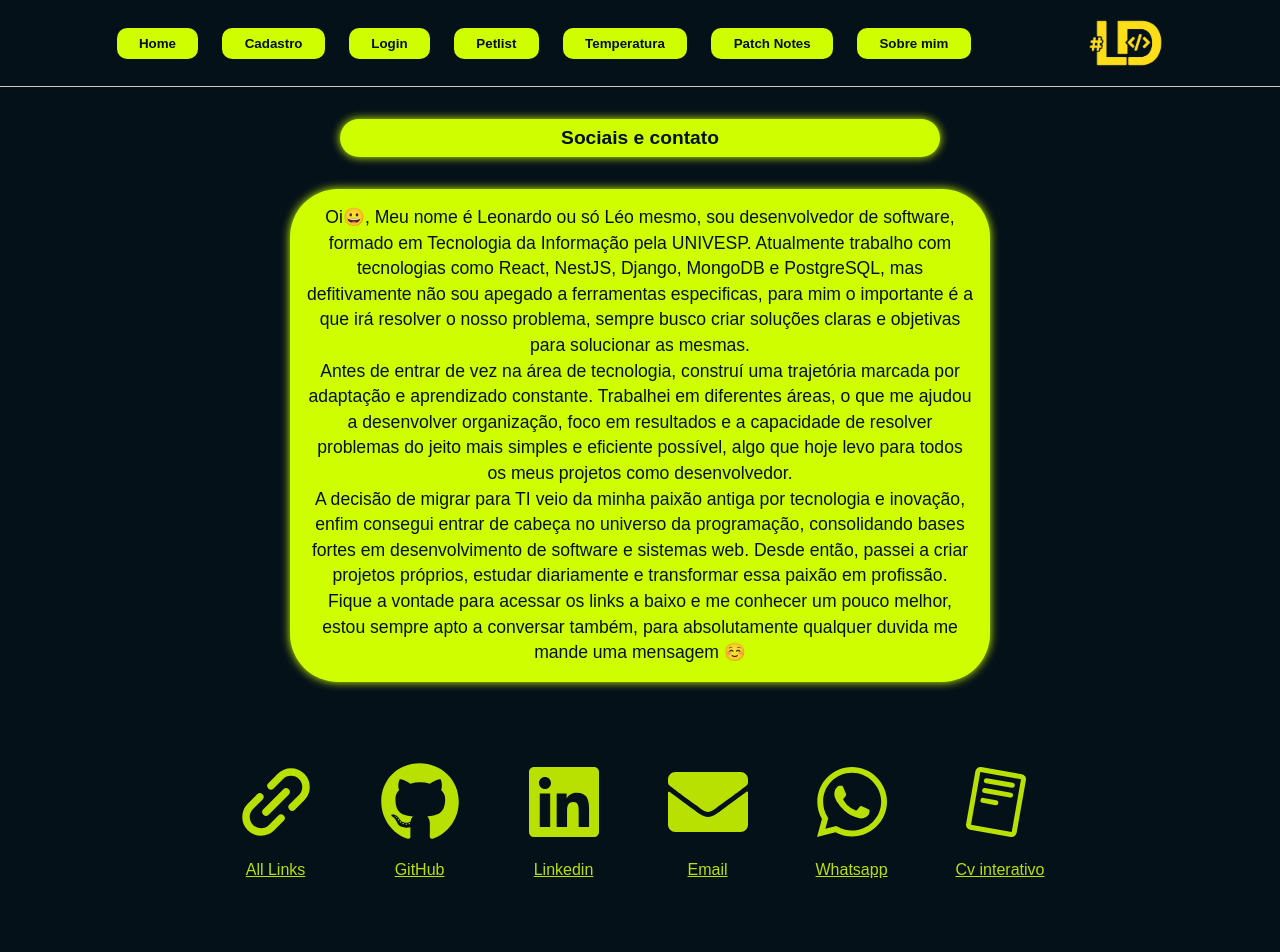
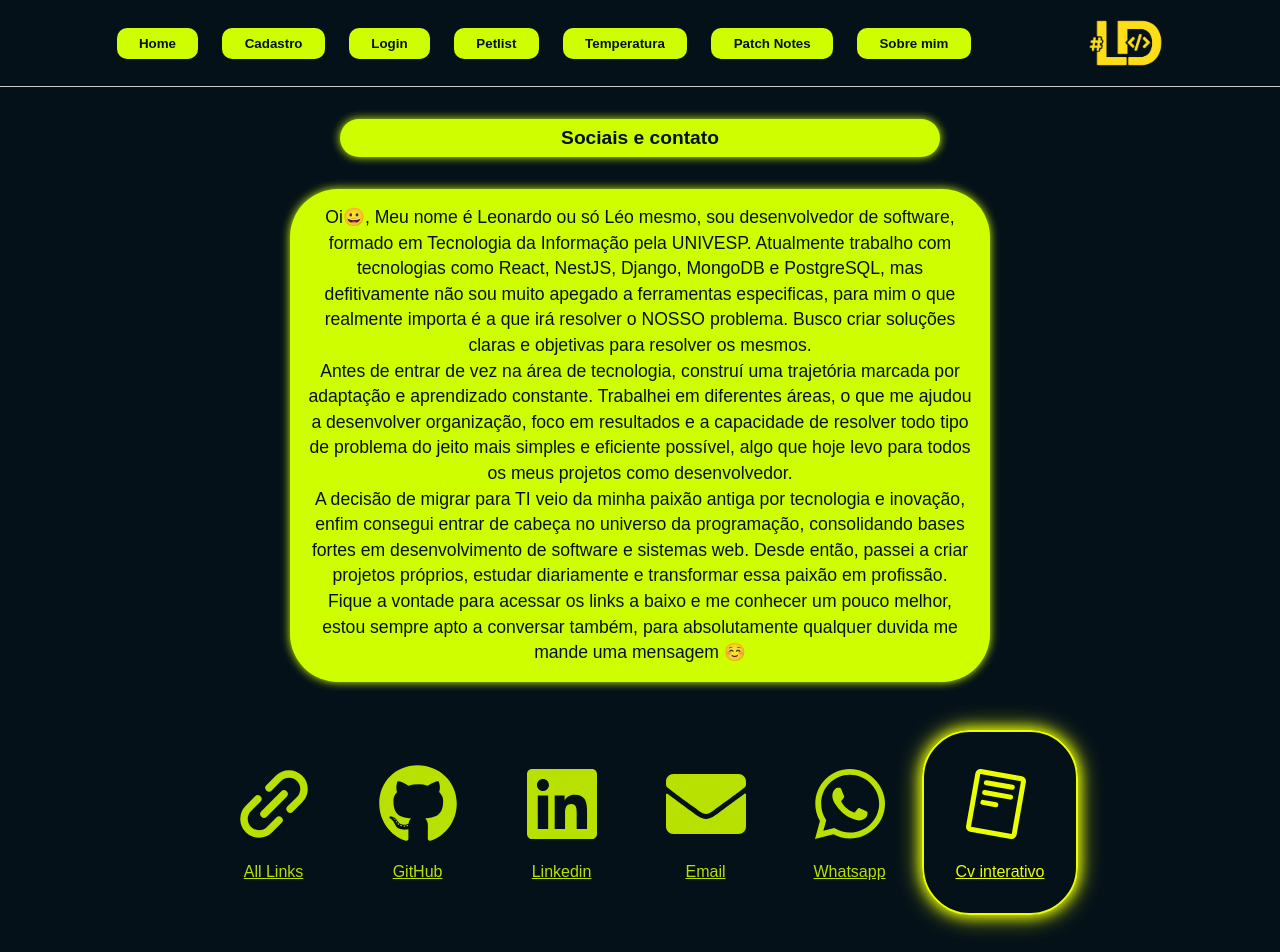
Before and after one commit to ld-oliveira/API_PLAYGROUND_FRONT, a React (Create React App) app: page /contato in a window 1280 px wide. Shown: the top 952 px of the page. Built offline with nearby package versions, Linux system fonts and the light colour scheme; no server answers.

Commit message:
atualizacoes-contato

```diff
--- a/src/pages/Contato.jsx
+++ b/src/pages/Contato.jsx
@@ -10,8 +10,8 @@ const Contato = () => {
         <h2 className="title-contato">Sociais e contato</h2>
       </div>
       <div>
-        <p className='p-sobremim'>Oi😀, Meu nome é Leonardo ou só Léo mesmo, sou desenvolvedor de software, formado em Tecnologia da Informação pela UNIVESP. Atualmente trabalho com tecnologias como React, NestJS, Django, MongoDB e PostgreSQL, mas defitivamente não sou apegado a ferramentas especificas, para mim o importante é a que irá resolver o nosso problema, sempre busco criar soluções claras e objetivas para solucionar as mesmas.<br></br>
-          Antes de entrar de vez na área de tecnologia, construí uma trajetória marcada por adaptação e aprendizado constante. Trabalhei em diferentes áreas, o que me ajudou a desenvolver organização, foco em resultados e a capacidade de resolver problemas do jeito mais simples e eficiente possível, algo que hoje levo para todos os meus projetos como desenvolvedor.<br></br>
+        <p className='p-sobremim'>Oi😀, Meu nome é Leonardo ou só Léo mesmo, sou desenvolvedor de software, formado em Tecnologia da Informação pela UNIVESP. Atualmente trabalho com tecnologias como React, NestJS, Django, MongoDB e PostgreSQL, mas defitivamente não sou muito apegado a ferramentas especificas, para mim o que realmente importa é a que irá resolver o NOSSO problema. Busco criar soluções claras e objetivas para resolver os mesmos.<br></br>
+          Antes de entrar de vez na área de tecnologia, construí uma trajetória marcada por adaptação e aprendizado constante. Trabalhei em diferentes áreas, o que me ajudou a desenvolver organização, foco em resultados e a capacidade de resolver todo tipo de problema do jeito mais simples e eficiente possível, algo que hoje levo para todos os meus projetos como desenvolvedor.<br></br>
           A decisão de migrar para TI veio da minha paixão antiga por tecnologia e inovação, enfim consegui entrar de cabeça no universo da programação, consolidando bases fortes em desenvolvimento de software e sistemas web. Desde então, passei a criar projetos próprios, estudar diariamente e transformar essa paixão em profissão.<br></br>
           Fique a vontade para acessar os links a baixo e me conhecer um pouco melhor, estou sempre apto a conversar também, para absolutamente qualquer duvida me mande uma mensagem ☺️
         </p>
@@ -38,7 +38,7 @@ const Contato = () => {
           <FaWhatsapp />
           <p className='sub-image'>Whatsapp</p>
         </a>
-        <a className="Contato-icon" href="/Curriculo" rel="noopener noreferrer">
+        <a className="Contato-icon-cv" href="/Curriculo" rel="noopener noreferrer">
           <PiReadCvLogo />
           <p className='sub-image'>Cv interativo</p>
         </a>
--- a/src/styles/components/Contato.scss
+++ b/src/styles/components/Contato.scss
@@ -70,6 +70,35 @@
       }
       }
 
+.Contato-icon-cv {
+  color: $mouseover;
+  font-size: 5rem;
+  border-radius: 3rem;
+  padding: 2rem;
+  border: 2px solid $mouseover;
+  animation: neonBlink 0.5s ease-in-out infinite alternate;
+
+  &:hover {
+    transform: scale(1.2);
+    box-shadow: 0 0 10px $mouseover;
+  }
+}
+
+@keyframes neonBlink {
+  0% {
+    box-shadow: 0 0 3px $mouseover;
+    filter: brightness(1);
+  }
+  100% {
+    box-shadow: 0 0 15px $mouseover, 0 0 25px $mouseover;
+    filter: brightness(1.3);
+  }
+
+
+}
+
+
+
 .sub-image{
     font-size: 1rem;
     display: flex;
```
